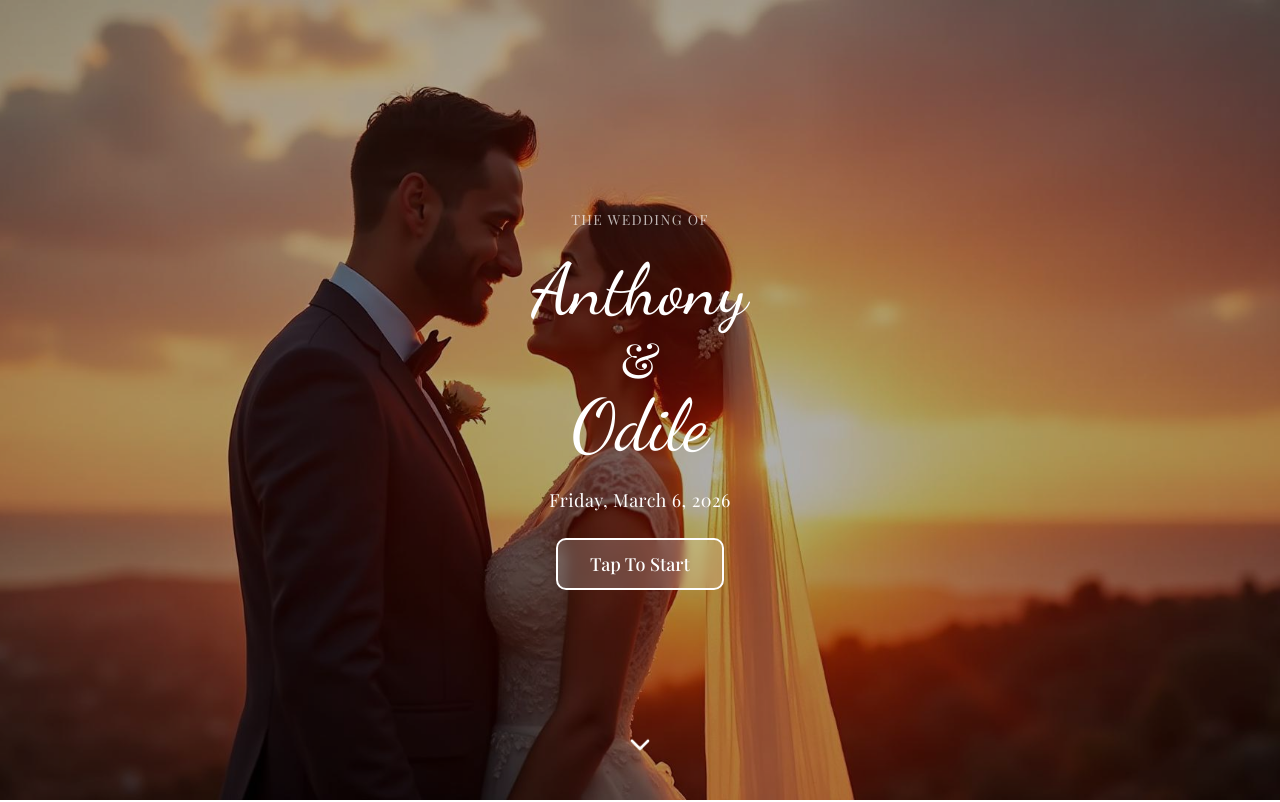
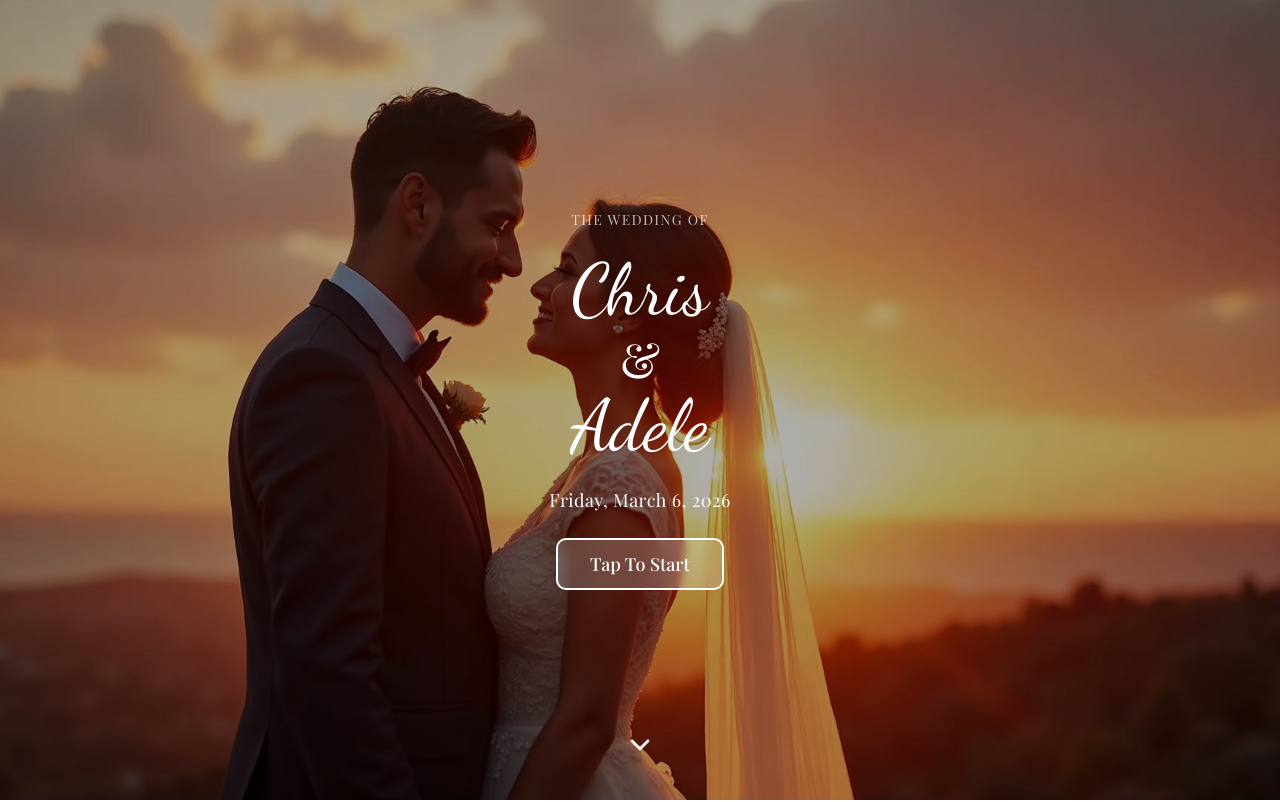
Before and after one commit to nazihsaba/vows-voyage-creator, a React (Vite) app: page /preview/modern-romance in a window 1280 px wide. Shown: the top 802 px of the page. Built offline with nearby package versions, Linux system fonts and the light colour scheme; the HTML template or start-up script is replaced by a standard one.

Commit message:
Code edited in Lovable Code Editor
Edited UI in Lovable

```diff
--- a/src/components/templates/ModernRomancePreview.tsx
+++ b/src/components/templates/ModernRomancePreview.tsx
@@ -5,8 +5,8 @@ import weddingHero from "@/assets/wedding-hero.jpg";
 
 // Static demo data
 const staticWedding = {
-  groom_name: "Anthony",
-  bride_name: "Odile",
+  groom_name: "Chris",
+  bride_name: "Adele",
   groom_family: "The Johnson Family",
   bride_family: "The Williams Family",
   wedding_date: new Date(Date.now() + 90 * 24 * 60 * 60 * 1000), // 90 days from now
```
